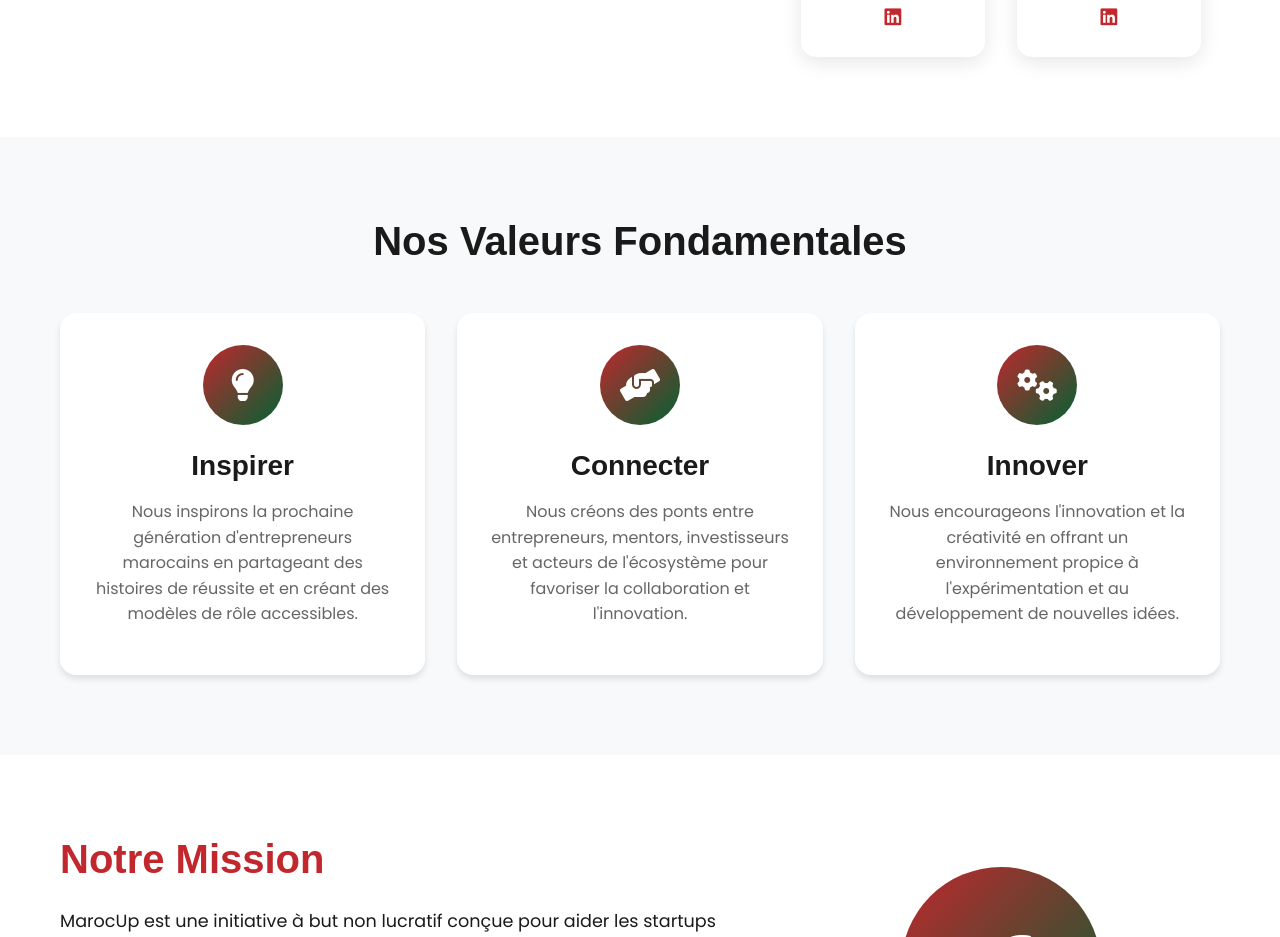
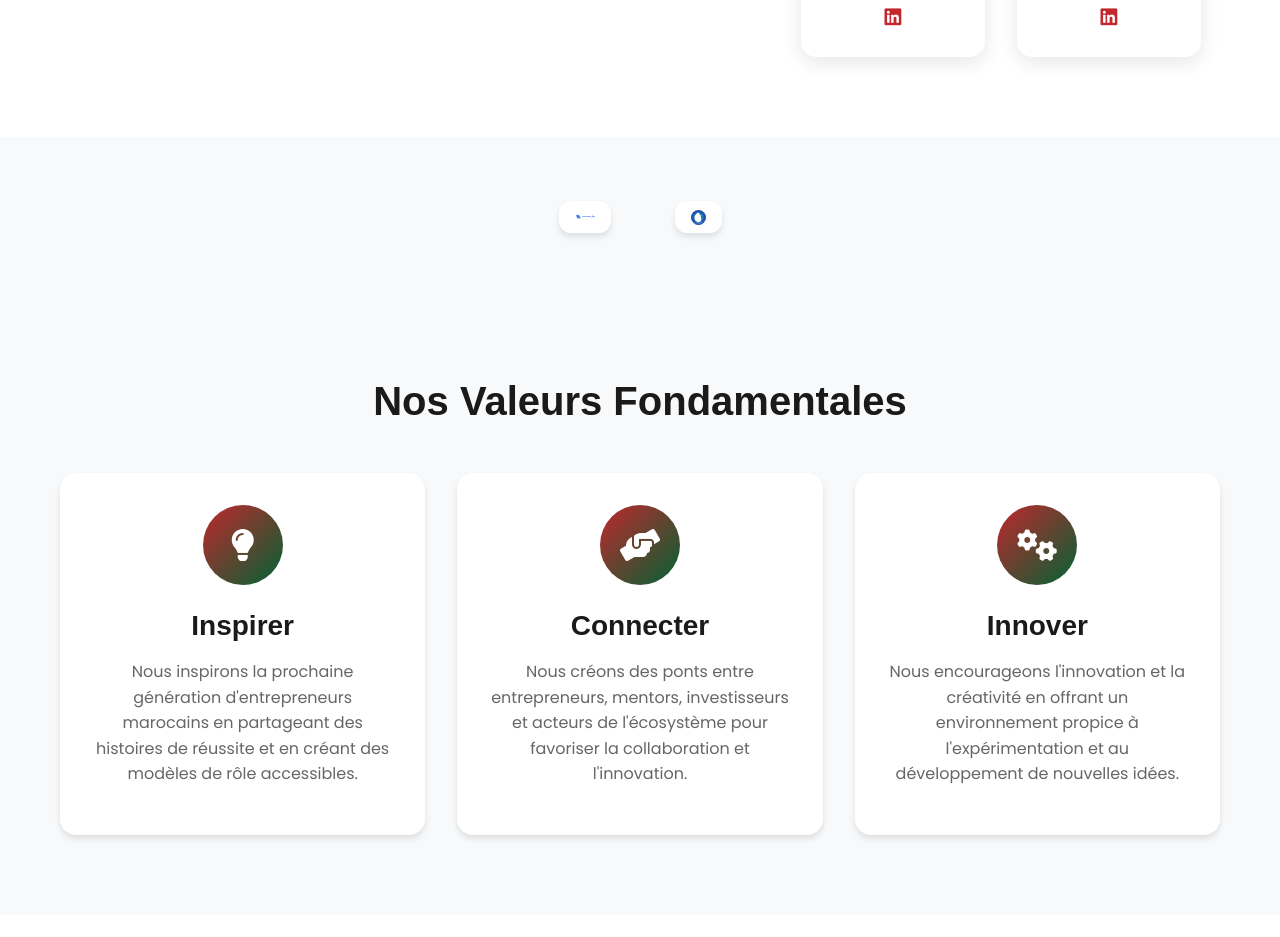
Before and after one commit to kbouri/MarocUpfinal, a Next.js app: page /about in a window 1280 px wide. Shown: the part 940-1877 px from the top of the page. Built offline with nearby package versions, Linux system fonts and the light colour scheme; a web font is replaced by a local one.

Commit message:
Add Next Jeel and Tech Bridge Africa logos to About page

```diff
--- a/src/app/about/page.tsx
+++ b/src/app/about/page.tsx
@@ -124,6 +124,32 @@ export default function AboutPage() {
         </div>
       </section>
 
+      {/* Partners Logos Section */}
+      <section className="partners-logos-section">
+        <div className="container">
+          <div className="partners-logos">
+            <div className="partner-logo">
+              <Image
+                src="/images/next-jeel-logo.svg"
+                alt="Next Jeel"
+                width={200}
+                height={60}
+                style={{ objectFit: 'contain' }}
+              />
+            </div>
+            <div className="partner-logo">
+              <Image
+                src="/images/tech-bridge-africa-logo.svg"
+                alt="Tech Bridge Africa"
+                width={120}
+                height={120}
+                style={{ objectFit: 'contain' }}
+              />
+            </div>
+          </div>
+        </div>
+      </section>
+
       {/* Values Section */}
       <section className="values-section">
         <div className="container">
--- a/src/app/globals.css
+++ b/src/app/globals.css
@@ -1407,6 +1407,47 @@ p {
   margin-bottom: 1rem;
 }
 
+/* Partners Logos Section */
+.partners-logos-section {
+  padding: 4rem 0;
+  background: var(--light-gray);
+}
+
+.partners-logos {
+  display: flex;
+  justify-content: center;
+  align-items: center;
+  gap: 4rem;
+  flex-wrap: wrap;
+}
+
+.partner-logo {
+  display: flex;
+  align-items: center;
+  justify-content: center;
+  padding: 1rem;
+  background: white;
+  border-radius: 12px;
+  box-shadow: var(--shadow);
+  transition: transform 0.3s ease, box-shadow 0.3s ease;
+}
+
+.partner-logo:hover {
+  transform: translateY(-5px);
+  box-shadow: var(--shadow-hover);
+}
+
+@media (max-width: 768px) {
+  .partners-logos {
+    gap: 2rem;
+    flex-direction: column;
+  }
+
+  .partner-logo {
+    max-width: 200px;
+  }
+}
+
 /* Responsive Design */
 @media (max-width: 768px) {
   .nav-menu {
```
Also changed, not shown: public/images/next-jeel-logo.svg (added), public/images/tech-bridge-africa-logo.svg (added).
